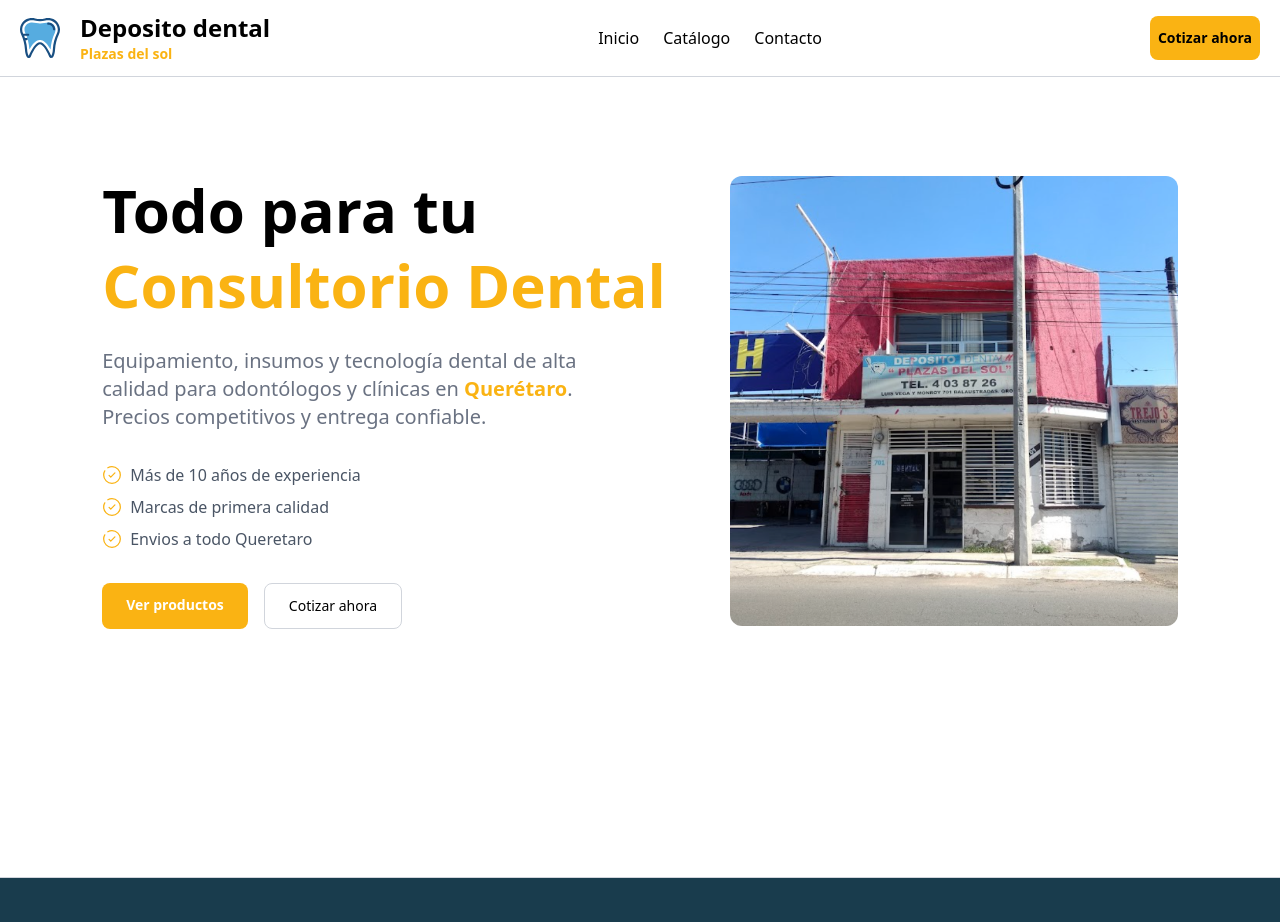
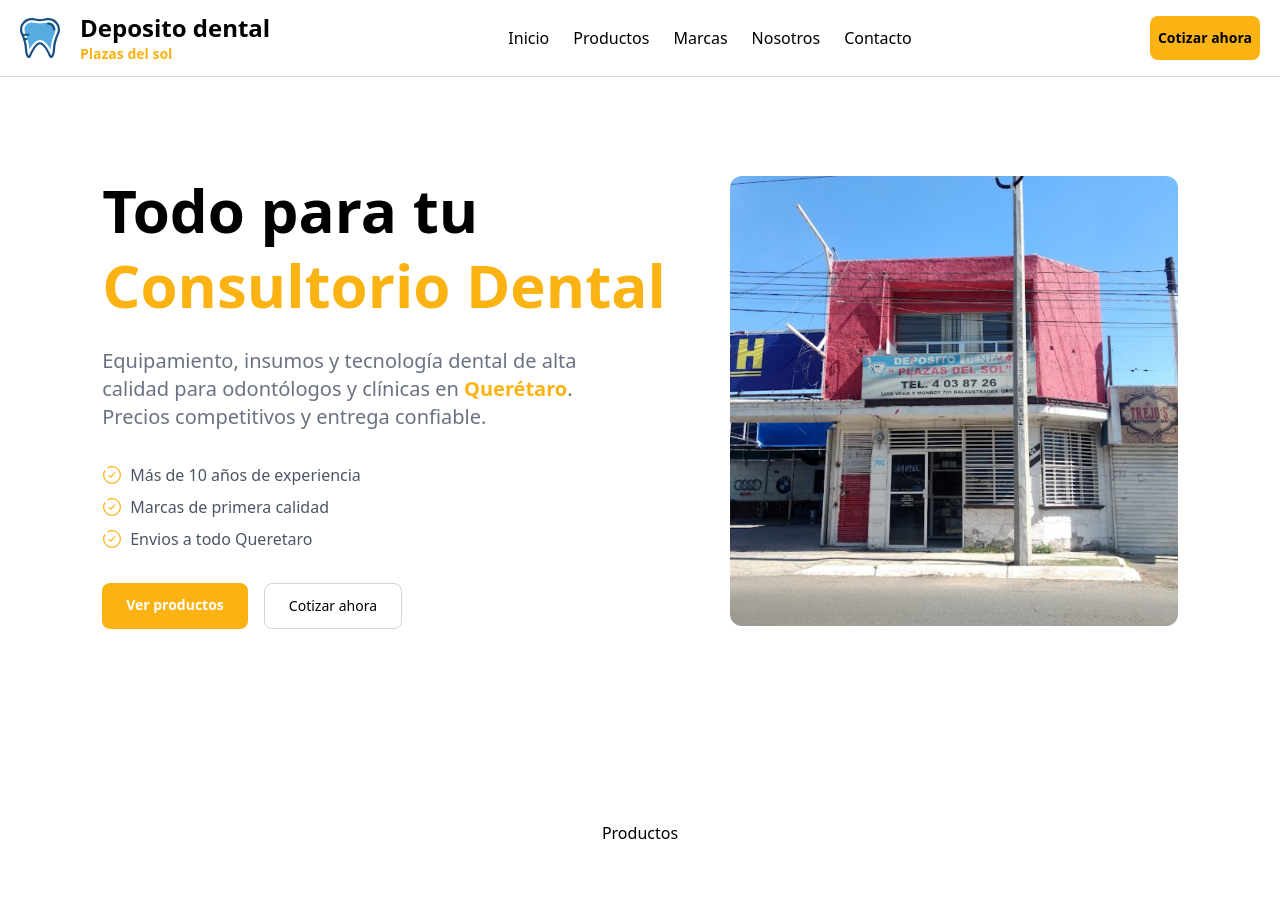
Before and after one commit to alanolv/zekrom, a Next.js app: page / in a window 1280 px wide. Shown: the top 922 px of the page. Built offline with nearby package versions, Linux system fonts and the light colour scheme.

Commit message:
feat:new project structure

```diff
--- a/app/layout.tsx
+++ b/app/layout.tsx
@@ -1,8 +1,8 @@
 import type { Metadata } from "next";
 import { Geist, Geist_Mono } from "next/font/google";
 import "./globals.css";
-import Header from "../components/landing/header";
-import Footer from "../components/landing/Footer";
+import Header from "../components/layout/header";
+import Footer from "../components/layout/Footer";
 
 const geistSans = Geist({
   variable: "--font-geist-sans",
--- a/app/page.tsx
+++ b/app/page.tsx
@@ -1,10 +1,11 @@
-import Header from "../components/landing/header";
-import Hero from "../components/landing/Hero";
+import Hero from "../components/layout/Hero";
+import Products from "../components/landing/products";
 
 export default function Home() {
   return (
     <>
       <Hero />
+      <Products />
     </>
   );
 }
--- /dev/null
+++ b/components/landing/products.tsx
@@ -0,0 +1,9 @@
+export default function Products() {
+    return (
+        <section className="mx-auto px-5 py-24 " aria-labelledby="products-heading">
+            <div className="flex flex-col-reverse md:flex-row items-center gap-16 justify-center mx-auto">
+                <h2>Productos</h2>
+            </div>
+        </section>
+    )
+}
--- a/components/landing/header.tsx
+++ b/components/layout/header.tsx
@@ -22,8 +22,18 @@ export default function Header() {
             </a>
           </li>
           <li>
-            <a href="#catalogo" className="hover:text-yellow-500">
-              Catálogo
+            <a href="#productos" className="hover:text-yellow-500">
+              Productos
+            </a>
+          </li>
+          <li>
+            <a href="#marcas" className="hover:text-yellow-500">
+              Marcas
+            </a>
+          </li>
+          <li>
+            <a href="#nosotros" className="hover:text-yellow-500">
+              Nosotros
             </a>
           </li>
           <li>
```
Also changed, not shown: components/landing/about.tsx (added), components/landing/brands.tsx (added), components/landing/contact.tsx (added), components/layout/Footer.tsx (renamed from components/landing/Footer.tsx), components/layout/Hero.tsx (renamed from components/landing/Hero.tsx), 1 other file (tests, documents, lock files or other folders).
